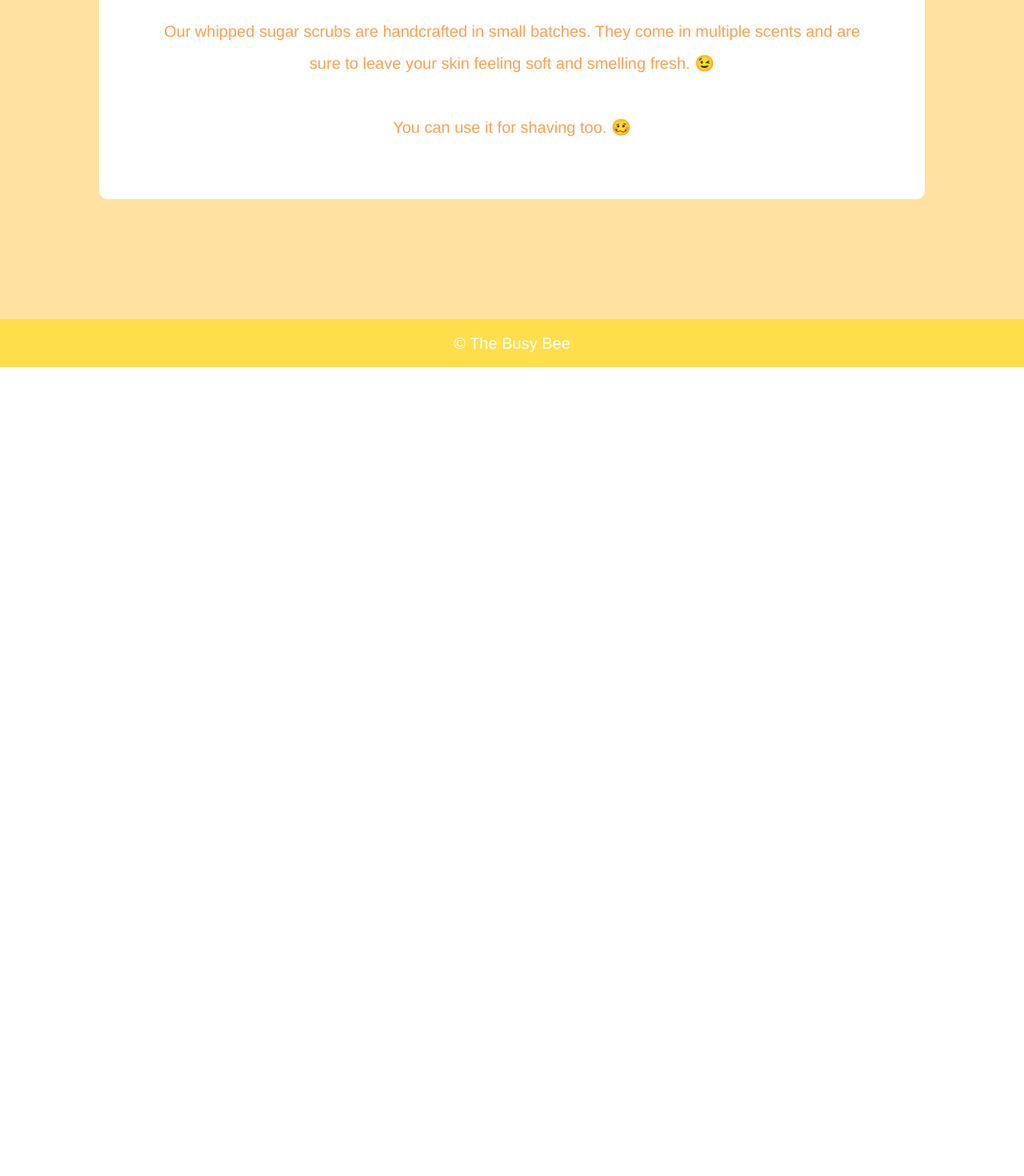
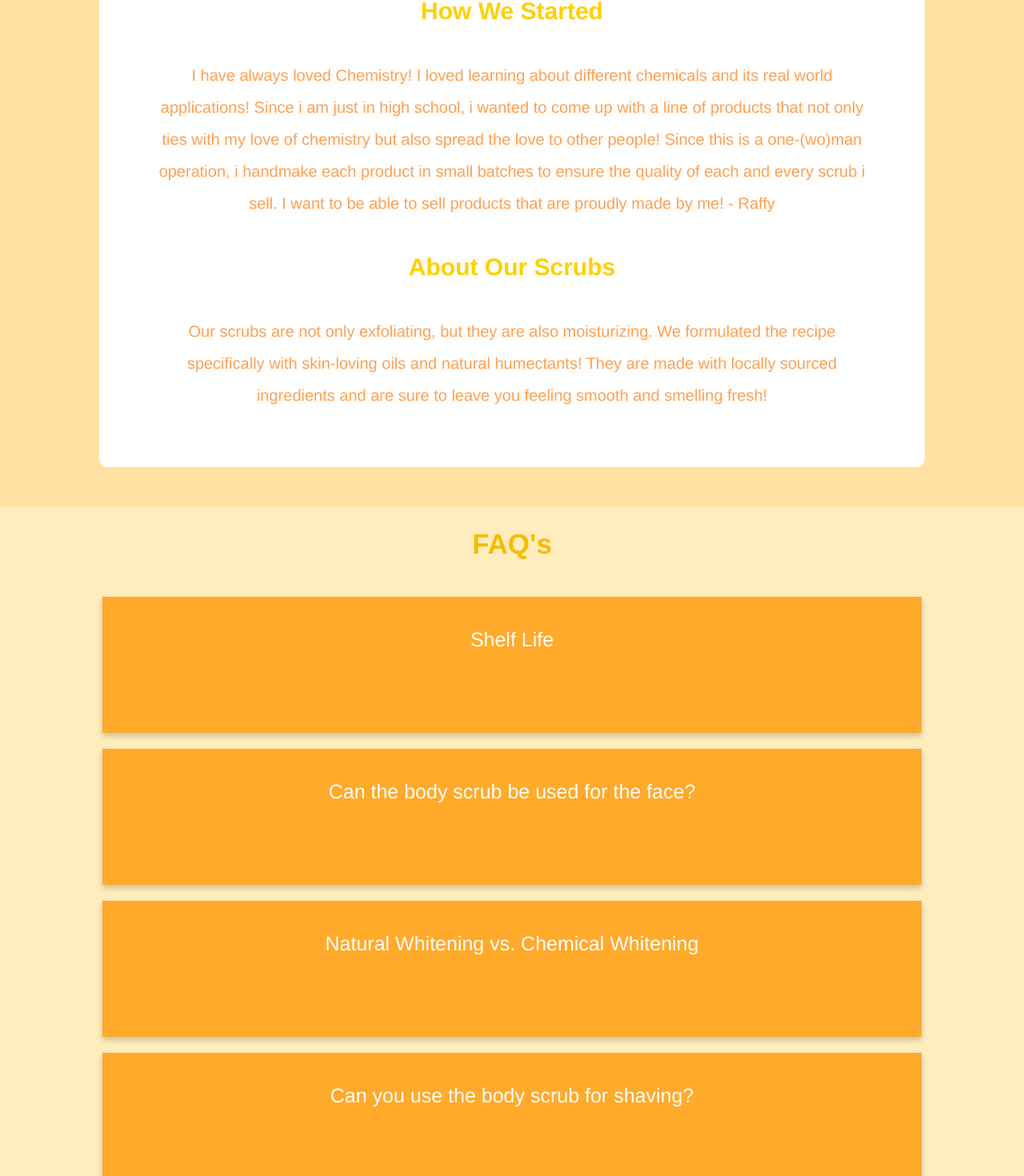
Before and after one commit to CaitlinChiang/The-Busy-Bee, a React (Create React App) app: page / in a window 1280 px wide. Shown: the part 951-2421 px from the top of the page at 80% size. Before the commit the page ends 1410 px from the top, so only its background shows below. Built offline with nearby package versions, Linux system fonts and the light colour scheme.

Commit message:
Edited About Page + Added FAQ

```diff
--- a/src/client/01-Navbar.js
+++ b/src/client/01-Navbar.js
@@ -23,6 +23,7 @@ class Navbar extends Component {
 					<ul>
 						<li> <Link to="/#home">Home</Link> </li>
 						<li> <Link to="/#about">About</Link> </li>
+						<li> <Link to="/#questions">FAQ</Link> </li>
 						<li> <Link to="/products">Shop</Link> </li>
 						<li> <Link to="/features">Features</Link> </li>
 						<li> <Link onClick={() => this.contact_show()}>Contact Us</Link> </li>
@@ -62,6 +63,7 @@ class Navbar extends Component {
 									<ul>
 										<li> <Link to="/#home" onClick={this.mobileMenu_hide}>Home</Link> </li>
 										<li> <Link to="/#about" onClick={this.mobileMenu_hide}>About</Link> </li>
+										<li> <Link to="/#questions" onClick={this.mobileMenu_hide}>FAQ</Link> </li>
 										<li> <Link to="/products" onClick={this.mobileMenu_hide}>Shop</Link> </li>
 										<li> <Link to="/features" onClick={this.mobileMenu_hide}>Features</Link> </li>
 									</ul>
--- a/src/client/02-Homepage.js
+++ b/src/client/02-Homepage.js
@@ -27,10 +27,65 @@ function Home() {
 
 			<section id="about">
 				<div class="container">
+					<div id="letter">
+						<div>
+							<h1>How We Started</h1>
+							<p>I have always loved Chemistry! I loved learning about different chemicals and its real world applications! Since i am just in high school, i wanted to come up with a line of products that not only ties with my love of chemistry but also spread the love to other people! Since this is a one-(wo)man operation, i handmake each product in small batches to ensure the quality of each and every scrub i sell. I want to be able to sell products that are proudly made by me! - Raffy</p>
+						</div>
 
-					<div id="letter">
-						<p>Our whipped sugar scrubs are handcrafted in small batches. They come in multiple scents and are sure to leave your skin feeling soft and smelling fresh. 😉</p>
-						<p>You can use it for shaving too. 🥴</p>
+						<div>
+							<h1>About Our Scrubs</h1>
+							<p>Our scrubs are not only exfoliating, but they are also moisturizing. We formulated the recipe specifically with skin-loving oils and natural humectants! They are made with locally sourced ingredients and are sure to leave you feeling smooth and smelling fresh!</p>
+						</div>
+					</div>
+				</div>
+			</section>
+
+			<section id="questions">
+				<h1>FAQ's</h1>
+
+				<div class="flip-card">
+					<div class="flip-card-inner">
+						<div class="flip-card-front">
+							<p>Shelf Life</p>
+						</div>
+						<div class="flip-card-back">
+							<p>🐝 8-10 months IF
+							<br />Lid is closed tightly, no water trapped in container, no direct sunlight </p>
+						</div>
+					</div>
+				</div>
+
+				<div class="flip-card">
+					<div class="flip-card-inner">
+						<div class="flip-card-front">
+							<p>Can the body scrub be used for the face?</p>
+						</div>
+						<div class="flip-card-back">
+							<p>Our body scrubs are not recommended for extended use on the face. Sugar is very rough and can damage your pores (skin on the face is more sensitive than the rest of your body!) but don’t worry! We are whipping up something for your face soon 😜</p>
+						</div>
+					</div>
+				</div>
+
+				<div class="flip-card">
+					<div class="flip-card-inner">
+						<div class="flip-card-front">
+							<p>Natural Whitening vs. Chemical Whitening</p>
+						</div>
+						<div class="flip-card-back">
+							<p>Chemical whitening is harmful because it affects your body’s natural melanin production. This may cause future harm to your skin like wrinkles, uneven texture, and even increase your chances for skin cancer. Our scrubs are made to NATURALLY whiten your skin, we have no added chemicals to change your natural skin color. Our scrubs will remove darker spots but not your regular skin color!</p>
+						</div>
+					</div>
+				</div>
+
+				<div class="flip-card">
+					<div class="flip-card-inner">
+						<div class="flip-card-front">
+							<p>Can you use the body scrub for shaving? </p>
+						</div>
+						<div class="flip-card-back">
+							<p>Of course! Since it is very exfoliating, it will ensure that the razor will glide smoothly! It also leaves you moisturized so after shaving, you’ll be silky smooth!</p>
+						</div>
 					</div>
 				</div>
 			</section>
--- a/src/client_css/01-Navbar.css
+++ b/src/client_css/01-Navbar.css
@@ -97,7 +97,7 @@ header {
 }
 
 /* Optimized Navigation Bar Design for Tablets and Phones */
-@media(max-width: 840px) {
+@media(max-width: 900px) {
 	.desktopNavbar { display: none; }
 	.mobileNavbar { display: block; }
 
@@ -243,8 +243,8 @@ header {
 	.mobileNavbar ul li a {
 		position: relative;
 		display: block;
-		padding: 15px 4px 15px;
-		margin: 15px 0;
+		padding: 10px 4px 10px;
+		margin: 10px 0;
 		text-decoration: none;
 		text-transform: uppercase;
 		color: #ffd000;
--- a/src/client_css/02-Homepage.css
+++ b/src/client_css/02-Homepage.css
@@ -67,9 +67,15 @@
 	border-radius: 10px;
 	padding: 30px;
 	display: fixed;
-	margin: 100px 60px 0px;
+	margin: 90px 60px 0px;
 	background: #fff;
 	line-height: 40px;
+}
+
+#letter h1 {
+	font-size: 30px;
+	padding: 0px 10px;
+	color: #ffd000;
 }
 
 #letter p, #siteInfo p {
@@ -78,7 +84,95 @@
 	margin: 40px;
 }
 
+/* Frequently Asked Questions */
+#questions {
+	background: #ffedbd;
+	min-height: 500px;
+	text-align: center;
+	padding: 0px 10% 50px;
+}
+
+#questions h1 {
+	margin: 0;
+	padding: 20px 10px;
+	font-size: 35px;
+	color: #f5bc00;
+}
+
+.flip-card {
+	background-color: transparent;
+	height: 170px;
+	perspective: 1000px;
+	margin: 20px auto 0px;
+}
+
+.flip-card-inner {
+	position: relative;
+	width: 100%;
+	height: 100%;
+	text-align: center;
+	transition: transform 0.6s;
+	transform-style: preserve-3d;
+	box-shadow: 0 4px 8px 0 rgba(0,0,0,0.2);
+}
+
+.flip-card:hover .flip-card-inner {
+	transform: rotateX(180deg);
+}
+
+.flip-card-front, .flip-card-back {
+	position: absolute;
+	width: 100%;
+	height: 100%;
+	-webkit-backface-visibility: hidden;
+	backface-visibility: hidden;
+}
+
+.flip-card p {
+	padding: 10px;
+}
+
+.flip-card-front {
+	background-color: #ffaa2b;
+	color: #fff;
+	font-size: 25px;
+}
+
+.flip-card-back {
+	background-color: #ffea75;
+	color: #f58b00;
+	transform: rotateX(180deg);
+	font-size: 20px;
+}
+
 /*Responsive*/
+@media(max-width: 1150px) {
+	#questions {
+		padding: 0px 20px 50px;
+	}
+
+	.flip-card {
+		height: 350px;
+		width: 400px;
+		display: inline-block;
+		margin: 20px 10px 0px;
+	}
+
+	.flip-card:hover .flip-card-inner {
+		transform: rotateY(180deg);
+	}
+
+	.flip-card-back {
+		transform: rotateY(180deg);
+	}
+}
+
+@media(max-width: 850px) {
+	.flip-card {
+		margin: 20px auto 0px;
+	}
+}
+
 @media(max-width: 768px) {
 	#letter {
 		padding: 20px 0px 10px;
@@ -98,3 +192,41 @@
 		font-size: 40px;
 	}
 }
+
+@media(max-width: 500px) {
+	#questions {
+		padding: 0px 20px 50px;
+	}
+
+	.flip-card {
+		height: 300px;
+		width: 350px;
+	}
+
+	.flip-card-front {
+		font-size: 20px;
+	}
+
+	.flip-card-back {
+		font-size: 17px;
+	}
+}
+
+@media(max-width: 400px) {
+	#questions {
+		padding: 0px 10px 50px;
+	}
+
+	.flip-card {
+		height: 350px;
+		width: 290px;
+	}
+
+	.flip-card-front {
+		font-size: 18px;
+	}
+
+	.flip-card-back {
+		font-size: 15px;
+	}
+}
```
